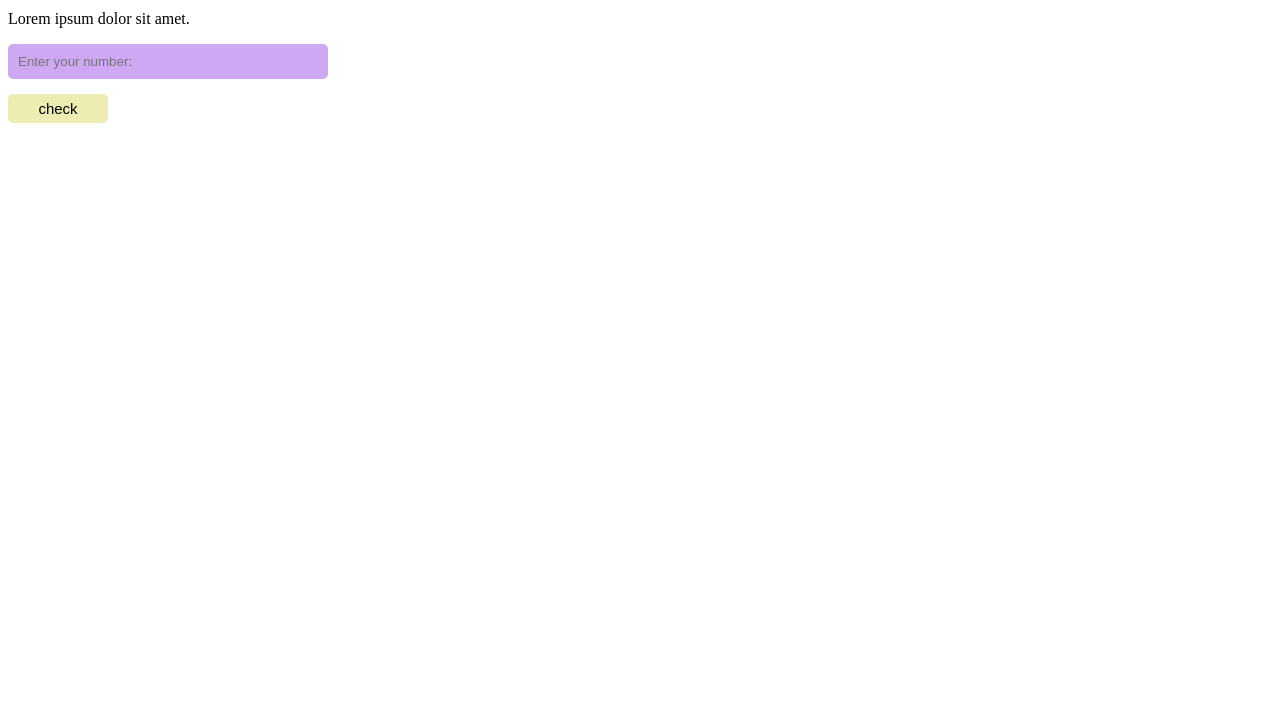
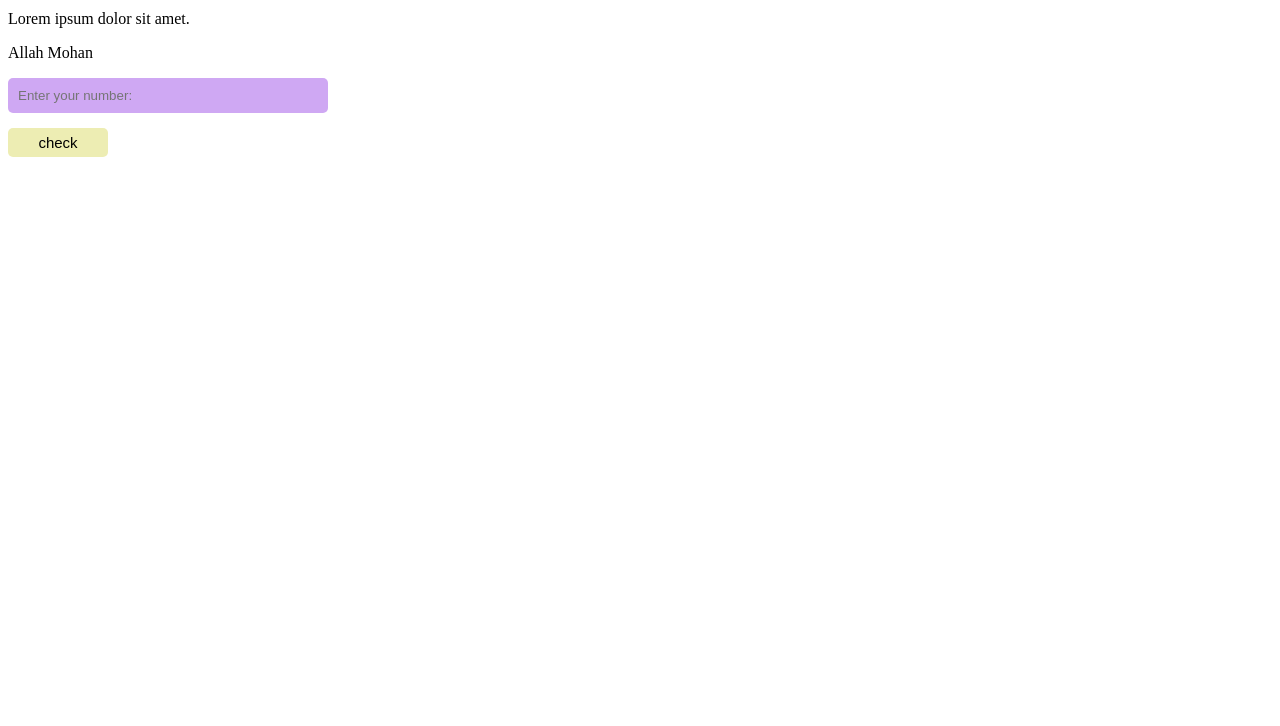
Before and after one commit to CodingSabbir/primeNumber, a plain HTML site: page index.html in a window 1280 px wide. Shown: the part 74-800 px from the top of the page. Drawn offline with Linux system fonts and the light colour scheme.

Commit message:
change commit

```diff
--- a/index.html
+++ b/index.html
@@ -10,6 +10,7 @@
 <body>
     <h2>JavaScript is the prime number</h2>
     <p>Lorem ipsum dolor sit amet.</p>
+    <p>Allah Mohan</p>
     <input type="number" id="input-number" placeholder="Enter your number:">
     <button id="btn">check</button>
     <p id="text"></p>
```
